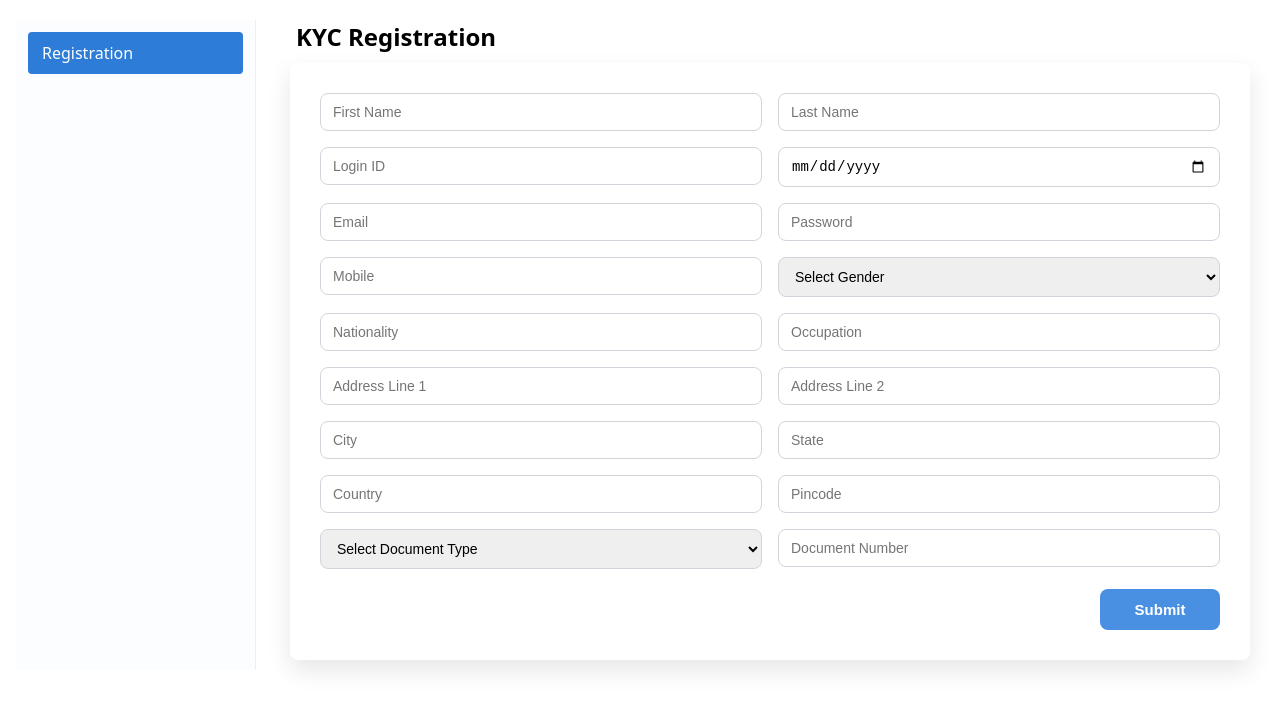
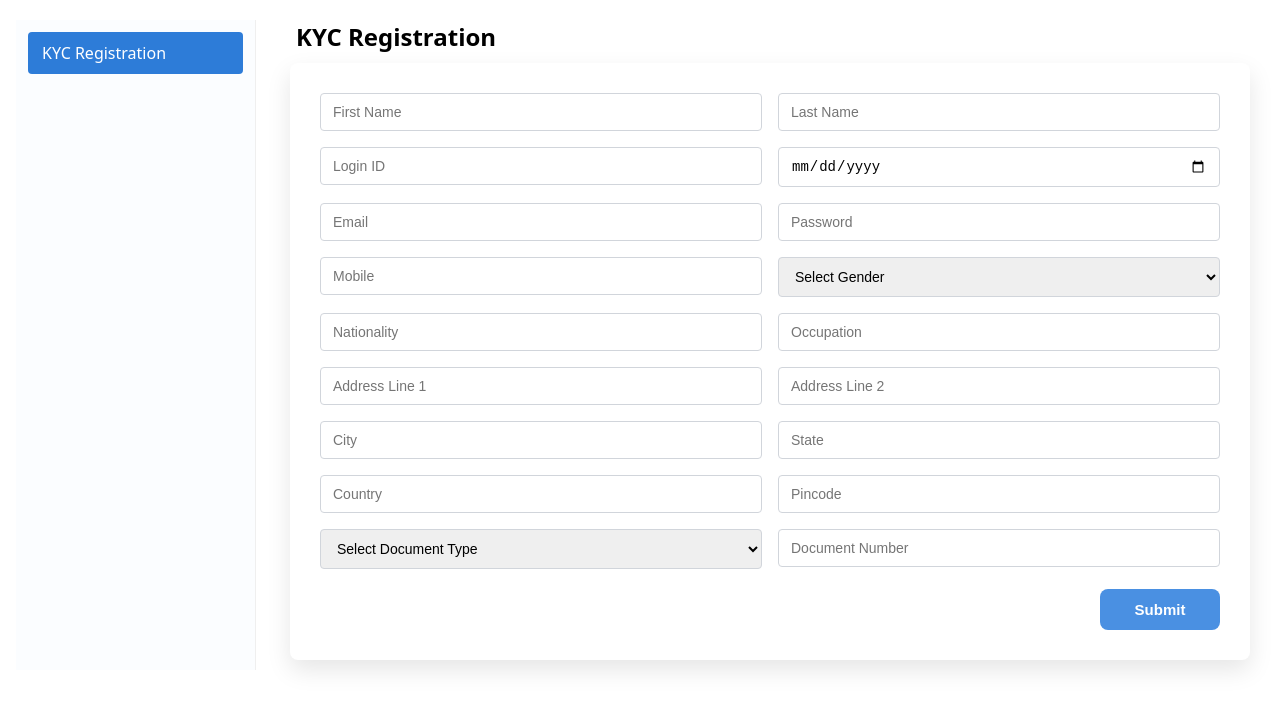
Before and after one commit to SandipDebAccenture/poc-kyc-fe, a React (Vite) app: page / in a window 1280 px wide. Shown: the top 708 px of the page. Built offline with nearby package versions, Linux system fonts and the light colour scheme.

Commit message:
Update sidebar link text to specify KYC Registration; adjust input field border radius in registration form styles

```diff
--- a/src/Layout/Sidebar.tsx
+++ b/src/Layout/Sidebar.tsx
@@ -9,7 +9,7 @@ const Sidebar: React.FC = () => {
         <ul>
           <li>
             <NavLink to="/" end>
-              Registration
+              KYC Registration
             </NavLink>
           </li>
         </ul>
--- a/src/components/UserKycRegistrationForm/UserKycRegistrationForm.scss
+++ b/src/components/UserKycRegistrationForm/UserKycRegistrationForm.scss
@@ -25,7 +25,7 @@
         width: 100%;
         padding: 10px 12px;
         border: 1px solid #d1d5db;
-        border-radius: 8px;
+        border-radius: 4px;
         font-size: 14px;
         box-sizing: border-box;
 
```
